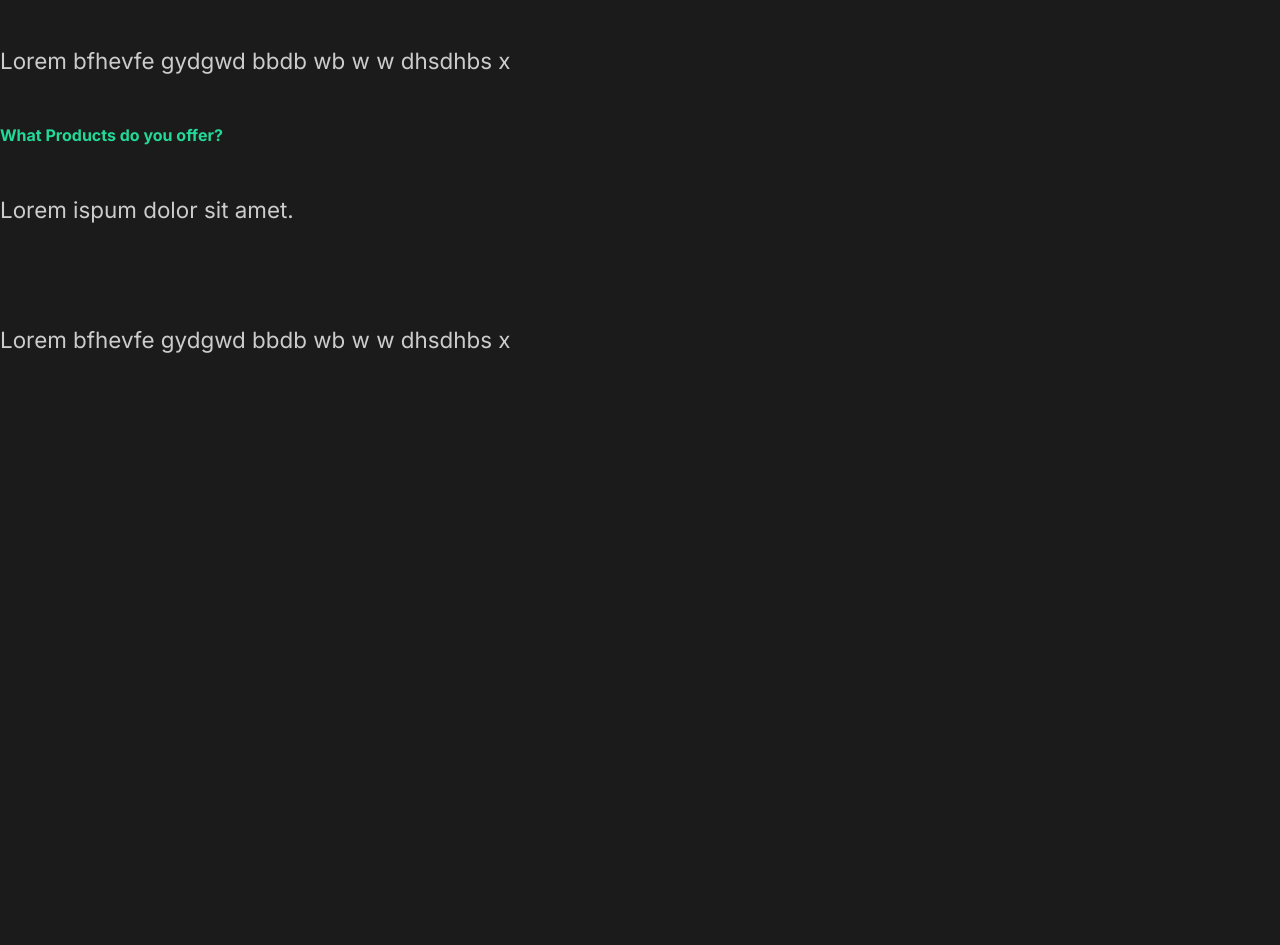
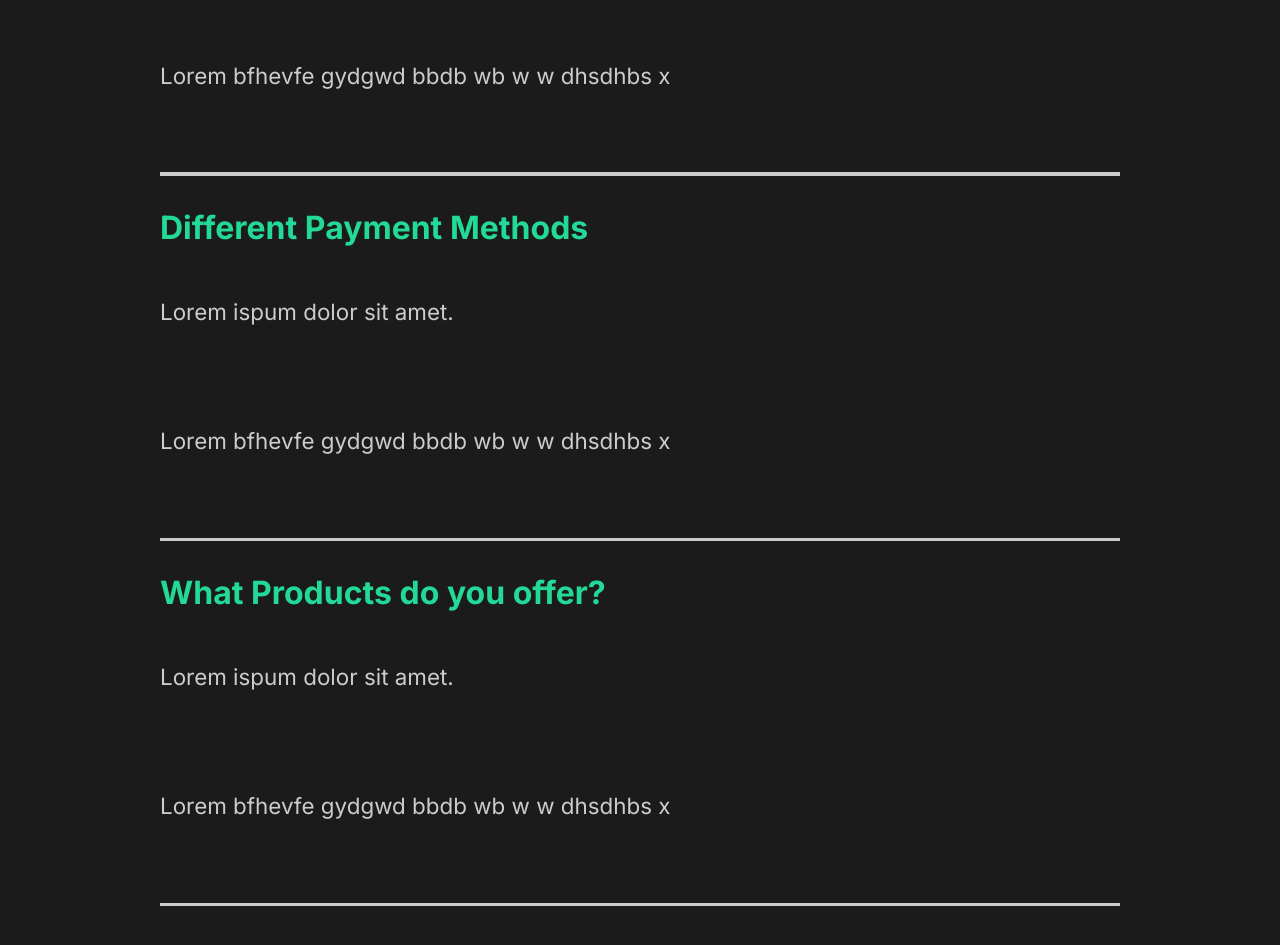
Before and after one commit to 10kareem10/capture, a React (Create React App) app: page / in a window 1280 px wide. Shown: the part 2780-3725 px from the top of the page. Before the commit the page ends 3185 px from the top, so only its background shows below. Built offline with nearby package versions, Linux system fonts and the light colour scheme.

Commit message:
7.faq style

```diff
--- a/src/components/FaqSection.js
+++ b/src/components/FaqSection.js
@@ -1,8 +1,11 @@
 import React from "react";
+import styled from "styled-components";
+import { About,Hide,Image,Description } from "./styles";
+
 
 const FaqSection=()=>{
     return(
-        <div className="faq">
+        <Faq>
             <h2>
                Any questions? <span>FAQ</span>
             </h2>
@@ -17,6 +20,7 @@
                     </p>
 
                 </div>
+                <div className="faq-line"></div>
             </div>
 
             <div className="Question">
@@ -30,6 +34,7 @@
                     </p>
 
                 </div>
+                <div className="faq-line"></div>
             </div>
             <div className="Question">
                 <h4>
@@ -42,6 +47,7 @@
                     </p>
 
                 </div>
+                <div className="faq-line"></div>
             </div>
             <div className="Question">
                 <h4>
@@ -54,11 +60,42 @@
                     </p>
 
                 </div>
+                <div className="faq-line"></div>
             </div>
 
-        </div>
+        </Faq>
 
     );
 }
 
+const Faq=styled(About)`
+display: block;
+span{
+    display: block;
+}
+
+h2{
+    padding-bottom: 2rem;
+    font-weight: lighter;
+}
+
+.faq-line{
+    background: #cccccc;
+    height: 0.2rem;
+    margin:2rem 0rem;
+    width: 100%;
+}
+.question{
+ padding:3rem 0rem;
+ cursor: pointer;
+}
+.answer{
+    padding: 2rem 0rem;
+    p{
+        padding: 1rem 0rem;
+    }
+}
+
+`
+
 export default FaqSection;
--- a/src/components/GlobalStyle.js
+++ b/src/components/GlobalStyle.js
@@ -43,6 +43,8 @@
     h4{
         font-weight: bold;
         color: #23d997;
+        font-size: 2rem;
+
     }
 
     span{
```
